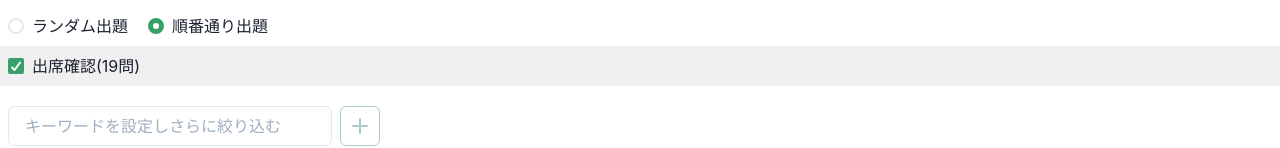
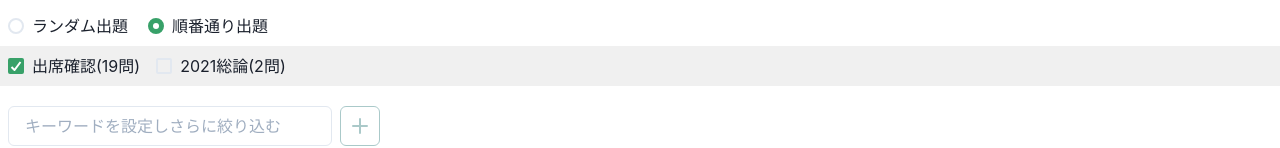
Before and after one commit to Igaki12/anywhere-2022anat1, a React (Create React App) app: page / in a window 1280 px wide. Shown: the part 306-454 px from the top of the page. Built offline with nearby package versions, Linux system fonts and the light colour scheme.

Commit message:
問題を追加

```diff
--- a/src/useQuestionList.js
+++ b/src/useQuestionList.js
@@ -257,6 +257,42 @@ export const useQuestionList = () => {
         // },
       ],
     },
+    {
+      groupTag: '2021総論',
+      groupContents: [
+                // {
+        //   detailInfo: '5/23',
+        //   questionImg: [],
+        //   questionSentence: '',
+        //   choices: ['', '', '', ''],
+        //   answerImg: [],
+        //   answer: '',
+        //   commentary: '',
+        // },
+
+        {
+          detailInfo: '(5)',
+          questionImg: [],
+          questionSentence:
+            'brown adipose tissueとwhite adipose tissueの違いについて記述しなさい(6点)',
+          // choices: ['', '', '', ''],
+          answerImg: [],
+          answer:
+            '褐色脂肪組織は小さな脂肪滴を多数もち、多胞性脂肪細胞ともよばれる。白色脂肪組織（単胞性脂肪組織）と比べて小型で多数のミトコンドリアを持ち細胞核が中央付近にある。',
+          commentary:
+            'adipose:脂肪。白色脂肪組織は大きな脂肪滴を1つもつ大きな球状の細胞で、細胞質や細胞核は辺縁に押しやられてつぶれている。粗面小胞体は疎らでリボソームは比較的多い。',
+        },
+                        {
+          detailInfo: '(11)',
+          questionImg: [],
+          questionSentence: 'peripheral blood中のギムザ染色標本において骨髄系幹細胞から分化したものを5つ答えなさい',
+          // choices: ['', '', '', ''],
+          answerImg: [],
+          answer: '好中球、好塩基球、好酸球、単球、赤血球？',
+          commentary: 'CFU-Sは骨髄細胞系のもとになる細胞で、CFU-Sから赤血球・巨核球・好酸球・好塩基球・好中球・単球が分化する。その中で末梢血peripheral bloodで観察されるものは赤血球・好酸球・好中球・好塩基球・単球。',
+        },
+      ],
+    },
   ])
   const showQuestionList = () => {
     return questionList
```
Also changed, not shown: 7 other files (tests, documents, lock files or other folders).
